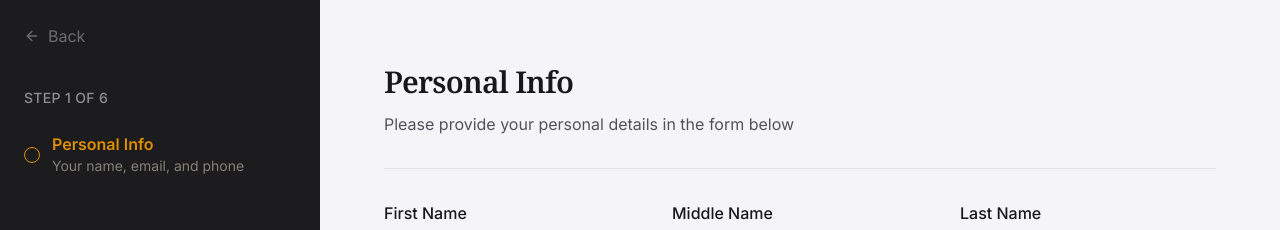
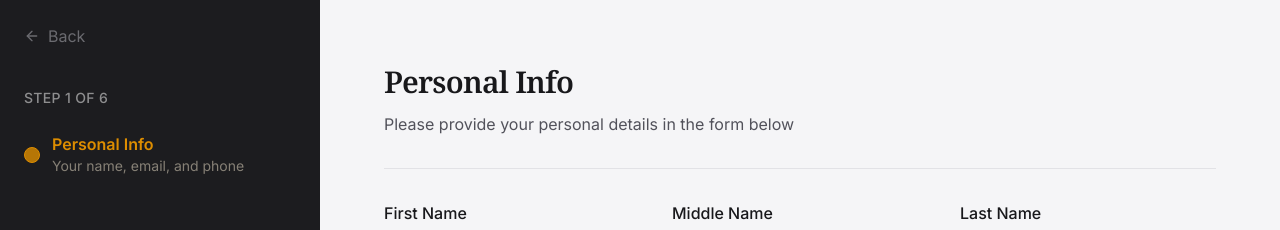
Before and after one commit to HanifNepali/job-application-form, a React (Vite) app: page /form/personal-info in a window 1280 px wide. Shown: the top 230 px of the page. Built offline with nearby package versions, Linux system fonts and the light colour scheme.

Commit message:
Fix: Stepper active link

```diff
--- a/src/components/Stepper.tsx
+++ b/src/components/Stepper.tsx
@@ -73,7 +73,7 @@ export function Stepper() {
                     rounded-full bg-sidebar border border-accent-secondary text-sm font-medium
                     ${
                       isActiveStep
-                        ? "bg-accent-secondary/80"
+                        ? "bg-accent-secondary/80!"
                         : isReachableStep
                           ? "text-accent-secondary/90"
                           : "border-white/50"
```
